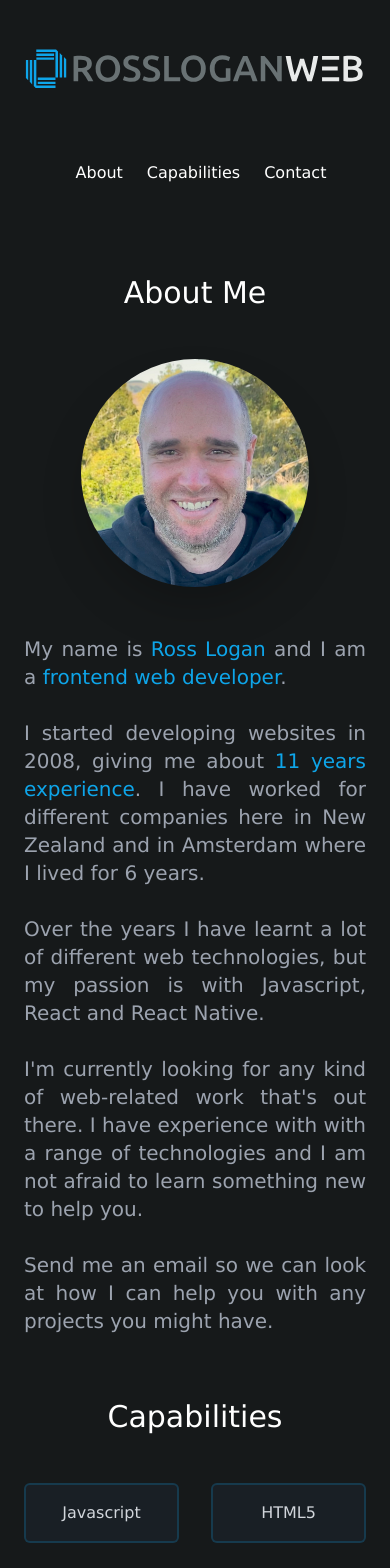
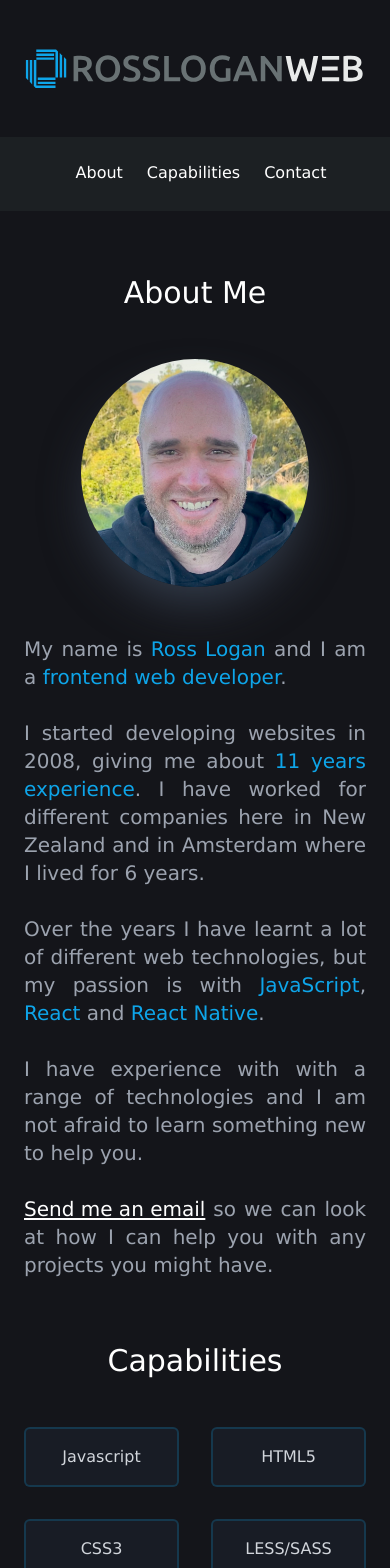
Before and after one commit to rosc0/rossloganweb, a React (Create React App) app: page / in a window 390 px wide. Shown: the top 1568 px of the page. Built offline with nearby package versions, Linux system fonts and the light colour scheme.

Commit message:
Added custon tailwind colours, and fixed up nav

```diff
--- a/src/components/About.tsx
+++ b/src/components/About.tsx
@@ -1,32 +1,35 @@
 import { useState, useEffect } from 'react'
 import mePic from '../assets/me.jpg'
 
-import Title from './Title';
+import Title from './Title'
 
 interface HighlightProps {
-  text: string,
+  text: string
 }
 
-const Highlight = ( { text } : HighlightProps ) => {
+const Highlight = ({ text }: HighlightProps) => {
   return <span className='text-sky-500'>{text}</span>
 }
 
 function About() {
-
-  const [years, setYears] =  useState<number | null>(null);
+  const [years, setYears] = useState<number | null>(null)
 
   const getYears = (): number => {
-    const d = new Date();
-    const thisYear = d.getFullYear();
-    const startYear = 2008;
-    const careerBreak = 3;
-    const years = thisYear - startYear - careerBreak;
+    const d = new Date()
+    const thisYear = d.getFullYear()
+    const startYear = 2008
+    const careerBreak = 3
+    const years = thisYear - startYear - careerBreak
     return years
   }
 
   useEffect(() => {
     setYears(getYears())
   }, [])
+
+  const sendEmail = (): void => {
+    alert('TODO: Send email')
+  }
 
   return (
     <>
@@ -36,32 +39,31 @@ function About() {
           <img
             src={mePic}
             alt='Ross Logan'
-            className='m-auto w-2/3 rounded-full lg:w-full shadow-2xl'
+            className='m-auto w-2/3 rounded-full lg:w-full shadow-2xl shadow-gray-700'
           />
         </div>
         <p className='m-auto pl-0 pt-12 w-full text-gray-400 text-justify text-xl lg:pt-0 lg:pl-16 lg:w-2/3 xl:w-3/4'>
           My name is <Highlight text='Ross Logan' /> and I am a <Highlight text='frontend web developer' />.
           <br />
           <br />
-          I started developing websites in 2008, giving me about <Highlight text={`${years} years experience`} />.
-          I have worked for different companies here in New Zealand and in Amsterdam where I lived for 6 years.
+          I started developing websites in 2008, giving me about <Highlight text={`${years} years experience`} />. I have worked for
+          different companies here in New Zealand and in Amsterdam where I lived
+          for 6 years.
           <br />
           <br />
-          Over the years I have learnt a lot of different web technologies, but my passion is with Javascript, React and React Native.
+          Over the years I have learnt a lot of different web technologies, but
+          my passion is with <Highlight text='JavaScript' />, <Highlight text='React' /> and <Highlight text='React Native' />.
           <br />
           <br />
-          I'm currently looking for any kind of web-related work that's
-          out there. I have experience with with a range of technologies and I
-          am not afraid to learn something new to help you.
+          I have experience with with a range of technologies and I am not
+          afraid to learn something new to help you.
           <br />
           <br />
-          Send me an email so
-          we can look at how I can help you with any projects you might have.
+          <button className='text-white underline underline-offset-2' onClick={sendEmail}>Send me an email</button> so we can look at how I can help you with any projects you might have.
         </p>
       </div>
     </>
   )
-
 }
 
 export default About
--- a/src/components/Nav/Nav.css
+++ b/src/components/Nav/Nav.css
@@ -1,14 +1,3 @@
-#navBar #navLogo {
-  opacity: 0;
-}
-
-#navBar.fixedToTop {
-  opacity: 1;
-  background-color: #16191a;
-  @apply border-opacity-20;
-  @apply transition-all ease-in-out duration-200;
-}
-
 #navBar.fixedToTop #navLogo {
   opacity: 1;
   height: auto;
--- a/src/components/Nav/Nav.tsx
+++ b/src/components/Nav/Nav.tsx
@@ -8,15 +8,29 @@ interface NavProps {
 
 function Nav({ scrolledToNav }: NavProps) {
   return (
-    <div id='navBar' className={`w-full mt-12 border-opacity-0 border-b-2 border-sky-500 lg:mt-24 ${scrolledToNav ? 'fixedToTop' : ''}`}>
-
+    <div
+      id='navBar'
+      className={`w-full mt-12 bg-charcoal-light border-opacity-0 border-b-2 border-sky-500 lg:mt-24 ${
+        scrolledToNav
+          ? 'fixedToTop opacity-100 bg-charcoal-light border-opacity-20 transition-all ease-in-out duration-200'
+          : ''
+      }`}
+    >
       <div className='container mx-auto flex'>
-
-        <div id='navLogo' className={`m-auto opacity-0 pl-6 ${scrolledToNav ? 'w-4/12' : 'w-0'}`}>
+        <div
+          id='navLogo'
+          className={`m-auto opacity-0 pl-6 ${
+            scrolledToNav ? 'w-4/12' : 'w-0'
+          }`}
+        >
           <LogoSVG title='Ross Logan Web' />
         </div>
 
-        <div className={`pr-6 ${scrolledToNav ? 'w-8/12 text-right' : 'w-full text-center'}`}>
+        <div
+          className={`pr-6 ${
+            scrolledToNav ? 'w-8/12 text-right' : 'w-full text-center'
+          }`}
+        >
           <ul className='inline-block text-white'>
             <li className='inline-block py-6 px-3 lg:px-6'>About</li>
             <li className='inline-block py-6 px-3 lg:px-6'>Capabilities</li>
@@ -24,9 +38,7 @@ function Nav({ scrolledToNav }: NavProps) {
             <li className='inline-block py-6 pl-3 lg:pl-6'>Contact</li>
           </ul>
         </div>
-
       </div>
-
     </div>
   )
 }
--- a/src/index.css
+++ b/src/index.css
@@ -3,6 +3,6 @@
 @tailwind utilities;
 
 body {
-  background-color: #16191a;
+  @apply bg-charcoal;
   font-family: Verdana, sans-serif;
 }
```
